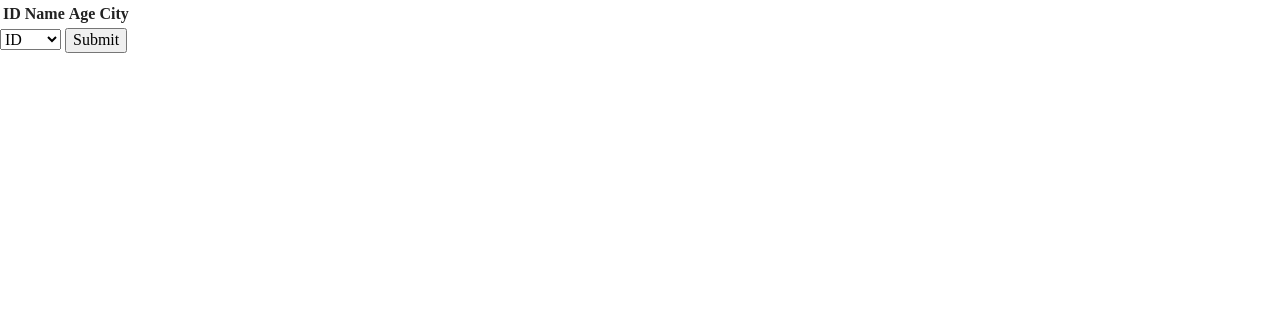
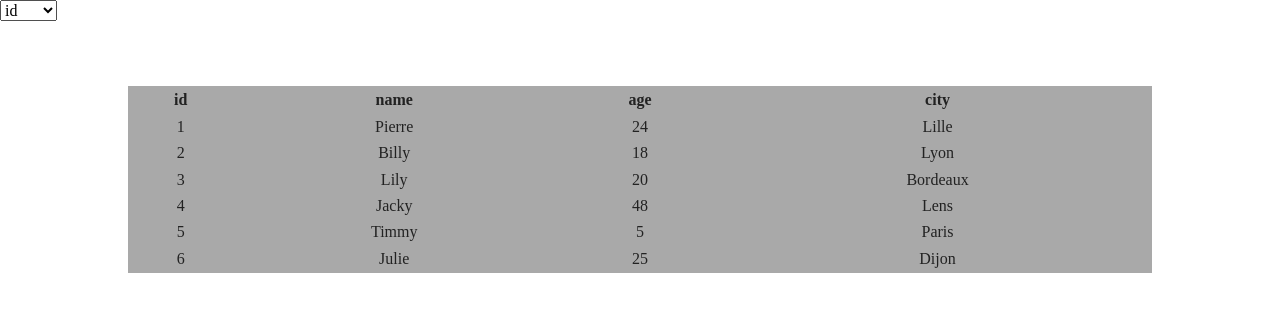
Before and after one commit to PierreD59/Exercice-4_POO, a plain HTML site: page index.html in a window 1280 px wide. Drawn offline with nearby package versions, Linux system fonts and the light colour scheme.

Commit message:
End of project, add last version of JS, HTML and JSON

```diff
--- a/css/main.css
+++ b/css/main.css
@@ -97,7 +97,13 @@ textarea {
    Author's custom styles
    ========================================================================== */
 
-
+.table {
+  width: 80%;
+  background: darkgray;
+  margin: auto;
+  margin-top: 5%;
+  text-align: center;
+}
 
 
 
@@ -143,7 +149,8 @@ textarea {
   padding: 0;
   position: absolute;
   width: 1px;
-    white-space: nowrap; /* 1 */
+  white-space: nowrap;
+  /* 1 */
 }
 
 /*
@@ -185,8 +192,10 @@ textarea {
 
 .clearfix:before,
 .clearfix:after {
-    content: " "; /* 1 */
-    display: table; /* 2 */
+  content: " ";
+  /* 1 */
+  display: table;
+  /* 2 */
 }
 
 .clearfix:after {
@@ -217,11 +226,13 @@ textarea {
    ========================================================================== */
 
 @media print {
+
   *,
   *:before,
   *:after {
     background: transparent !important;
-        color: #000 !important; /* Black prints faster */
+    color: #000 !important;
+    /* Black prints faster */
     -webkit-box-shadow: none !important;
     box-shadow: none !important;
     text-shadow: none !important;
@@ -233,11 +244,11 @@ textarea {
   }
 
   a[href]:after {
-        content: " (" attr(href) ")";
+    content: " ("attr(href) ")";
   }
 
   abbr[title]:after {
-        content: " (" attr(title) ")";
+    content: " ("attr(title) ")";
   }
 
   /*
@@ -253,6 +264,7 @@ textarea {
   pre {
     white-space: pre-wrap !important;
   }
+
   pre,
   blockquote {
     border: 1px solid #999;
--- a/index.html
+++ b/index.html
@@ -1,5 +1,5 @@
 <!doctype html>
-<html class="no-js" lang="">
+<html class="no-js" lang="fr">
 
 <head>
   <meta charset="utf-8">
@@ -22,26 +22,24 @@
   <![endif]-->
 
   <!-- Add your site or application content here -->
+  <select name="object" onchange="SortManager.sortTable(this.value)">
+    <option name="id" id="id" value="id">id</option>
+    <option name="Name" id="name" value="name">name</option>
+    <option name="age" id="age" value="age">age</option>
+    <option name="city" id="city" value="city">city</option>
+  </select>
 
-  <table id="table">
+  <table class="table">
     <tr>
-      <th>ID</th>
-      <th>Name</th>
-      <th>Age</th>
-      <th>City</th>
+      <th>id</th>
+      <th>name</th>
+      <th>age</th>
+      <th>city</th>
     </tr>
+    <tbody id="table">
+
+    </tbody>
   </table>
-
-  <form class="form-area" action="">
-    <select name="object">
-      <option value="ID" selected>ID</option>
-      <option value="Name">Name</option>
-      <option value="Age">Age</option>
-      <option value="City">City</option>
-    </select>
-    <input type="submit">
-  </form>
-
 
   <script src="js/vendor/modernizr-3.6.0.min.js"></script>
   <script src="https://code.jquery.com/jquery-3.3.1.min.js" integrity="sha256-FgpCb/KJQlLNfOu91ta32o/NMZxltwRo8QtmkMRdAu8="
--- a/js/main.js
+++ b/js/main.js
@@ -1,41 +1,79 @@
 let xhttp = new XMLHttpRequest();
 xhttp.onreadystatechange = function () {
   if (this.readyState == 4 && this.status == 200) {
+    let myObject = JSON.parse(this.responseText);
+    project.myObject = myObject;
+    htmlManager.display(myObject);
 
   }
 };
 xhttp.open("GET", "tab.json", true);
 xhttp.send();
 
-function Table(ID, Name, Age, City) {
-  this.ID = ID;
-  this.Name = Name;
-  this.Age = Age;
-  this.City = City;
+class Object {
+  constructor() {
+    this.myObject = [];
+  }
 }
+
+let project = new Object();
 
 let htmlManager = {
   parent: document.getElementById('table'),
 
-  createElementHTML: function (element, content, parent) {
-    let tr = document.createElement(element);
-    parent.appendChild(tr);
+  createElementHTML: function (object) {
+    htmlManager.parent.innerHTML = "";
+    for (i = 0; i < object.length; i++) {
 
-    let createID = document.createElement(element);
-    createID.innerHTML = content;
-    tr.appendChild(createID);
+      let createTd = document.createElement('tr');
+      htmlManager.parent.appendChild(createTd);
 
-    let createName = document.createElement(element);
-    createName.innerHTML = content;
-    tr.appendChild(createName);
+      let createID = document.createElement('td');
+      createID.innerHTML = object[i].id;
+      createTd.appendChild(createID);
 
-    let createAge = document.createElement(element);
-    createAge.innerHTML = content;
-    tr.appendChild(createAge);
+      let createName = document.createElement('td');
+      createName.innerHTML = object[i].name;
+      createTd.appendChild(createName);
 
-    let createCity = document.createElement(element);
-    createCity.innerHTML = content;
-    tr.appendChild(createCity);
+      let createAge = document.createElement('td');
+      createAge.innerHTML = object[i].age;
+      createTd.appendChild(createAge);
 
+      let createCity = document.createElement('td');
+      createCity.innerHTML = object[i].city;
+      createTd.appendChild(createCity);
+    }
+  },
+  display: function (myObject) {
+    htmlManager.createElementHTML(myObject);
   }
+
 }
+let SortManager = {
+
+  sortTable: function (user) {
+    project.myObject.sort(function (a, b) {
+      if (user === "id") {
+        return a.id > b.id;
+      }
+    });
+    project.myObject.sort(function (a, b) {
+      if (user === "name") {
+        return a.name > b.name;
+      }
+    });
+    project.myObject.sort(function (a, b) {
+      if (user === "age") {
+        return a.age > b.age;
+      }
+    });
+    project.myObject.sort(function (a, b) {
+      if (user === "city") {
+        return a.city > b.city;
+      }
+    });
+    htmlManager.display(project.myObject);
+  }
+
+}
--- a/tab.JSON
+++ b/tab.JSON
@@ -1,6 +1,41 @@
-{
-  "ID": "ID",
-  "name": "name",
-  "age": "age",
-  "city": "city"
-}
+[{
+    "id": 1,
+    "name": "Pierre",
+    "age": 24,
+    "city": "Lille"
+  },
+
+  {
+    "id": 2,
+    "name": "Billy",
+    "age": 18,
+    "city": "Lyon"
+  },
+
+  {
+    "id": 3,
+    "name": "Lily",
+    "age": 20,
+    "city": "Bordeaux"
+  },
+
+  {
+    "id": 4,
+    "name": "Jacky",
+    "age": 48,
+    "city": "Lens"
+  },
+
+  {
+    "id": 5,
+    "name": "Timmy",
+    "age": 5,
+    "city": "Paris"
+  },
+  {
+    "id": 6,
+    "name": "Julie",
+    "age": 25,
+    "city": "Dijon"
+  }
+]
```
Lines whose indentation alone changed are shown as unchanged.
